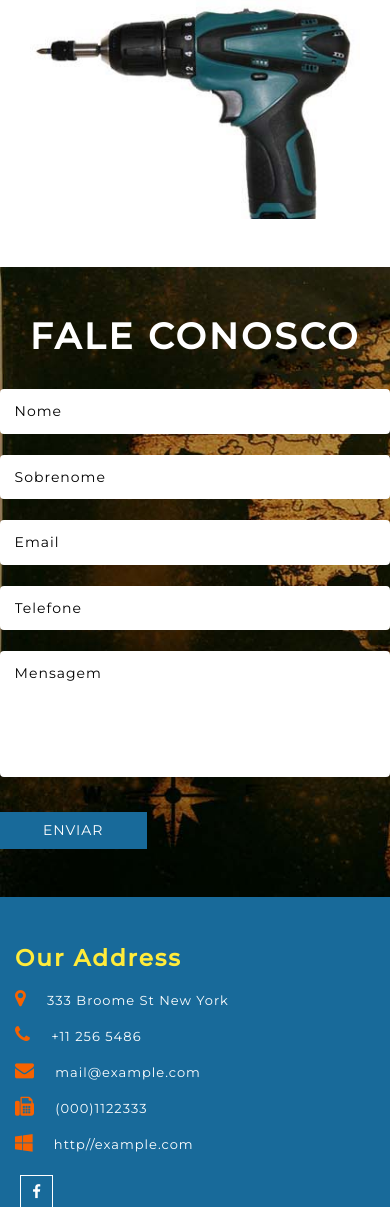
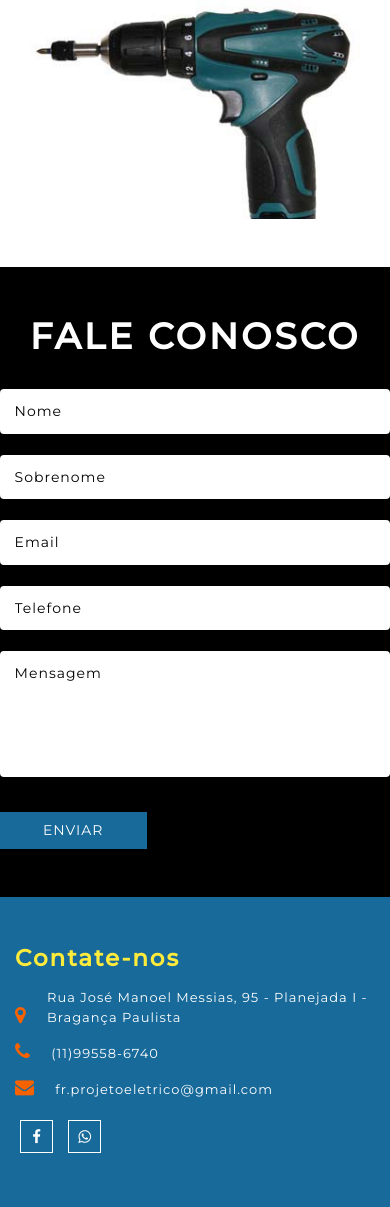
Before and after one commit to lesfernandes/Site-RealTechAutomacao, a PHP site: page / in a window 390 px wide; the page is wider, and only the part inside the window is pictured. Shown: the part 4061-5268 px from the top of that part. Run offline with PHP 8.4, Linux system fonts and the light colour scheme; a map, chart or similar area stays blank; grey boxes are pictures that could not be loaded.

Commit message:
mudanças hover imagens de clientes

```diff
--- a/web/css/style.css
+++ b/web/css/style.css
@@ -1251,9 +1251,10 @@ h6.description{
 }
 /*--//team --*/
 .contact {
-    background: url(../images/cc1.jpg) no-repeat 0px 0px;
+    /*background: url(../images/cc1.jpg) no-repeat 0px 0px;
     background-size: cover;
-	    background-attachment: fixed;
+	    background-attachment: fixed;*/
+    background-color: black;
 }
 .form-right input[type="text"], .form-right input[type="email"], .contact-bothside-agileinfo textarea {
     width: 100%;
--- a/web/index.html
+++ b/web/index.html
@@ -331,10 +331,6 @@
                   <div class="hover ehover14">
                      <a href="images/g1.jpg" class="lsb-preview wthree_p_grid" data-lsb-group="header">
                         <img src="images/g1.jpg" alt=" " class="img-responsive" />
-                        <div class="overlay">
-                           <h4>LECCY</h4>
-                           <div class="info nullbutton button">Full View</div>
-                        </div>
                      </a>
                   </div>
                </div>
@@ -342,10 +338,6 @@
                   <div class="hover ehover14">
                      <a href="images/g2.jpg" class="lsb-preview wthree_p_grid" data-lsb-group="header">
                         <img src="images/g2.jpg" alt=" " class="img-responsive" />
-                        <div class="overlay">
-                           <h4>LECCY</h4>
-                           <div class="info nullbutton button">Full View</div>
-                        </div>
                      </a>
                   </div>
                </div>
@@ -353,10 +345,6 @@
                   <div class="hover ehover14">
                      <a href="images/g3.jpg" class="lsb-preview wthree_p_grid" data-lsb-group="header">
                         <img src="images/g3.jpg" alt=" " class="img-responsive" />
-                        <div class="overlay">
-                           <h4>LECCY</h4>
-                           <div class="info nullbutton button">Full View</div>
-                        </div>
                      </a>
                   </div>
                </div>
@@ -364,10 +352,6 @@
                   <div class="hover ehover14">
                      <a href="images/g4.jpg" class="lsb-preview wthree_p_grid" data-lsb-group="header">
                         <img src="images/g4.jpg" alt=" " class="img-responsive" />
-                        <div class="overlay">
-                           <h4>LECCY</h4>
-                           <div class="info nullbutton button">Full View</div>
-                        </div>
                      </a>
                   </div>
                </div>
@@ -375,10 +359,6 @@
                   <div class="hover ehover14">
                      <a href="images/g5.jpg" class="lsb-preview wthree_p_grid" data-lsb-group="header">
                         <img src="images/g5.jpg" alt=" " class="img-responsive" />
-                        <div class="overlay">
-                           <h4>LECCY</h4>
-                           <div class="info nullbutton button">Full View</div>
-                        </div>
                      </a>
                   </div>
                </div>
@@ -386,10 +366,6 @@
                   <div class="hover ehover14">
                      <a href="images/g6.jpg" class="lsb-preview wthree_p_grid" data-lsb-group="header">
                         <img src="images/g6.jpg" alt=" " class="img-responsive" />
-                        <div class="overlay">
-                           <h4>LECCY</h4>
-                           <div class="info nullbutton button">Full View</div>
-                        </div>
                      </a>
                   </div>
                </div>
@@ -428,42 +404,34 @@
       <div class="footer">
          <div class="container">
             <div class="row footer-agile-grids">
-               <div class="col-lg-6 col-md-6 col-sm-6 wthree-left-right">
-                  <h4>Our Address</h4>
+               <div class="col-lg-5 col-md-12 col-sm-12 wthree-left-right">
+                  <h4>Contate-nos</h4>
                   <div class="addres-up">
                      <ul>
                         <li>
                            <span class="fa fa-map-marker icons-left" aria-hidden="true"></span>
-                           <p>333 Broome St New York</p>
+                           <p>Rua José Manoel Messias, 95 - Planejada I - <br> Bragança Paulista</p>
                         </li>
                         <li>
                            <span class="fa fa-phone icons-left" aria-hidden="true"></span>
-                           <p>+11 256 5486</p>
+                           <p>(11)99558-6740</p>
                         </li>
                         <li>
                            <span class="fa fa-envelope"></span>
-                           <p><a href="mailto:info@example.com">mail@example.com</a></p>
-                        </li>
-                        <li>
-                           <span class="fa fa-fax" aria-hidden="true"></span>
-                           <p>(000)1122333</p>
-                        </li>
-                        <li>
-                           <span class="fa fa-windows" aria-hidden="true"></span>
-                           <p>http//example.com</p>
+                           <p><a href="mailto:info@example.com">fr.projetoeletrico@gmail.com</a></p>
                         </li>
                      </ul>
                   </div>
                   <div class="icons">
                      <ul>
                         <li><a href="#"><span class="fa fa-facebook"></span></a></li>
+                        <li><a href="https://api.whatsapp.com/send?1=pt_BR&phone=5511995586740"><span class="fa fa-whatsapp icon icon-border"></span></a></li>
                      </ul>
                   </div>
                </div>
-               <div class="col-lg-6 col-md-6 col-sm-6 wthree-left-right">
-                  <h4>Localização</h4>
+               <div class="col-lg-7 col-md-12 col-sm-12 wthree-left-right">
                   <div class="contact-map">
-                     <iframe src="https://www.google.com/maps/embed?pb=!1m18!1m12!1m3!1d3023.9503398796587!2d-73.9940307!3d40.719109700000004!2m3!1f0!2f0!3f0!3m2!1i1024!2i768!4f13.1!3m3!1m2!1s0x89c25a27e2f24131%3A0x64ffc98d24069f02!2sCANADA!5e0!3m2!1sen!2sin!4v1441710758555" allowfullscreen=""></iframe>
+                     <iframe src="https://www.google.com/maps/embed?pb=!1m18!1m12!1m3!1d3674.808646911799!2d-46.554912985559994!3d-22.92042774411903!2m3!1f0!2f0!3f0!3m2!1i1024!2i768!4f13.1!3m3!1m2!1s0x94ceca4d7d29fc09%3A0x75da02d58563ce19!2sR.+Jos%C3%A9+Manoel+Mess%C3%ADas%2C+95+-+Cidade+Planejada+I%2C+Bragan%C3%A7a+Paulista+-+SP%2C+12922-220!5e0!3m2!1spt-BR!2sbr!4v1558098387877!5m2!1spt-BR!2sbr" allowfullscreen></iframe>
                   </div>
                </div>
             </div>
```
